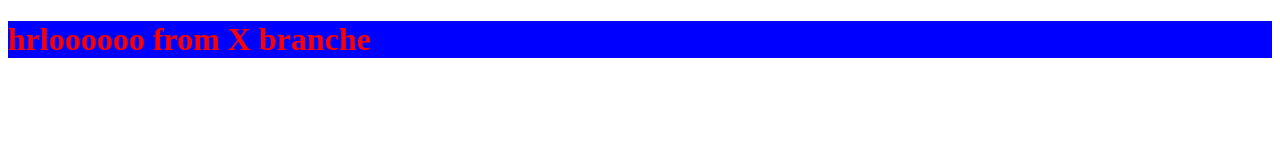
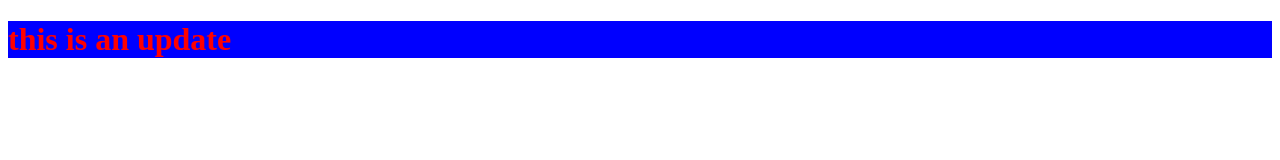
Before and after one commit to TurkiMouna/myfirst, a plain HTML site: page index.html in a window 1280 px wide. Drawn offline with Linux system fonts and the light colour scheme.

Commit message:
changeeee fi index.html

```diff
--- a/index.html
+++ b/index.html
@@ -8,6 +8,6 @@
     <link rel="stylesheet" href="app.css">
 </head>
 <body>
-    <h1>hrloooooo from X branche </h1>
+    <h1>this is an update </h1>
 </body>
 </html>
```
